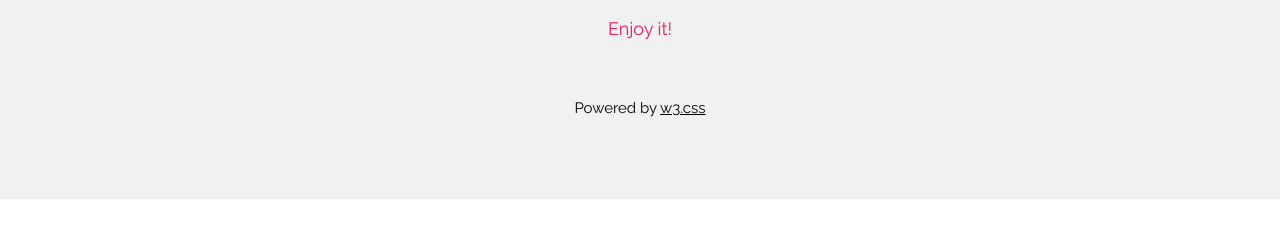
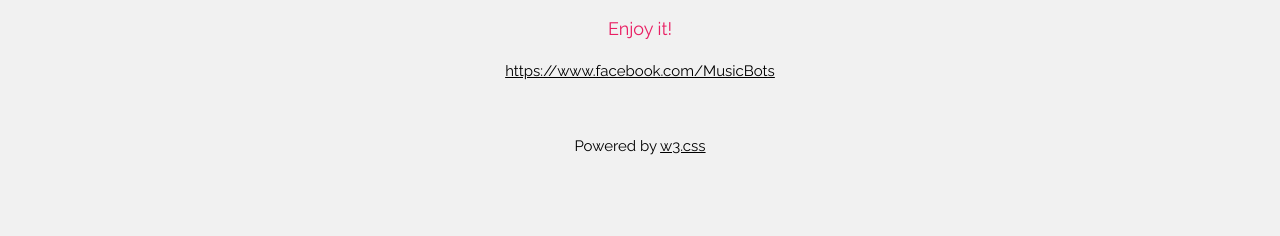
Before and after one commit to itony215/musicBot, a website: page index.html in a window 1280 px wide. Shown: the part 1008-1244 px from the top of the page. Before the commit the page ends 1207 px from the top, so only its background shows below. Drawn offline with nearby package versions, Linux system fonts and the light colour scheme.

```diff
--- a/index.html
+++ b/index.html
@@ -41,6 +41,8 @@
     <form style="margin:auto;width:60%" action="/action_page.php" target="_blank">
       <p>你好，我是音樂機器人。想聽音樂可以跟我點歌，或者說說你的心情，我會推薦合適的歌曲給您唷！有任何問題可以跟我說email：itony215@gmail.com</p>
       <p class="w3-large w3-text-pink">Enjoy it!</p>
+      <p><a href="https://www.facebook.com/MusicBots" target="_blank" class="w3-hover-text-green">https://www.facebook.com/MusicBots</a></p>
+
     </form>
     <br>
     <p>Powered by <a href="https://www.w3schools.com/w3css/default.asp" target="_blank" class="w3-hover-text-green">w3.css</a></p>
```
